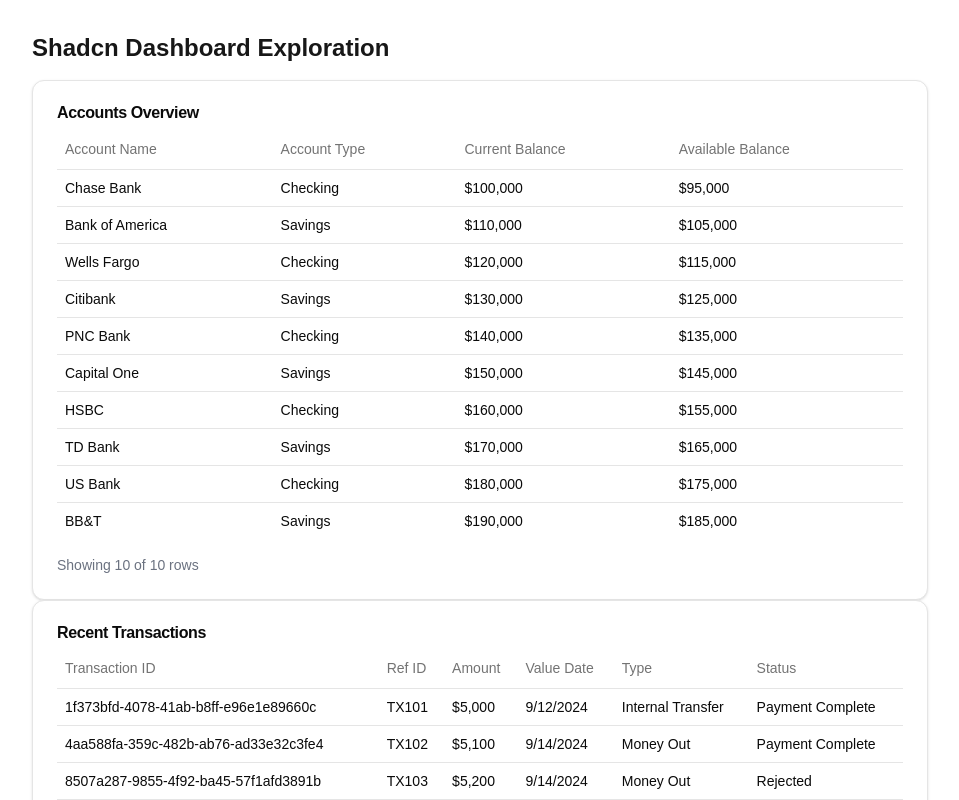
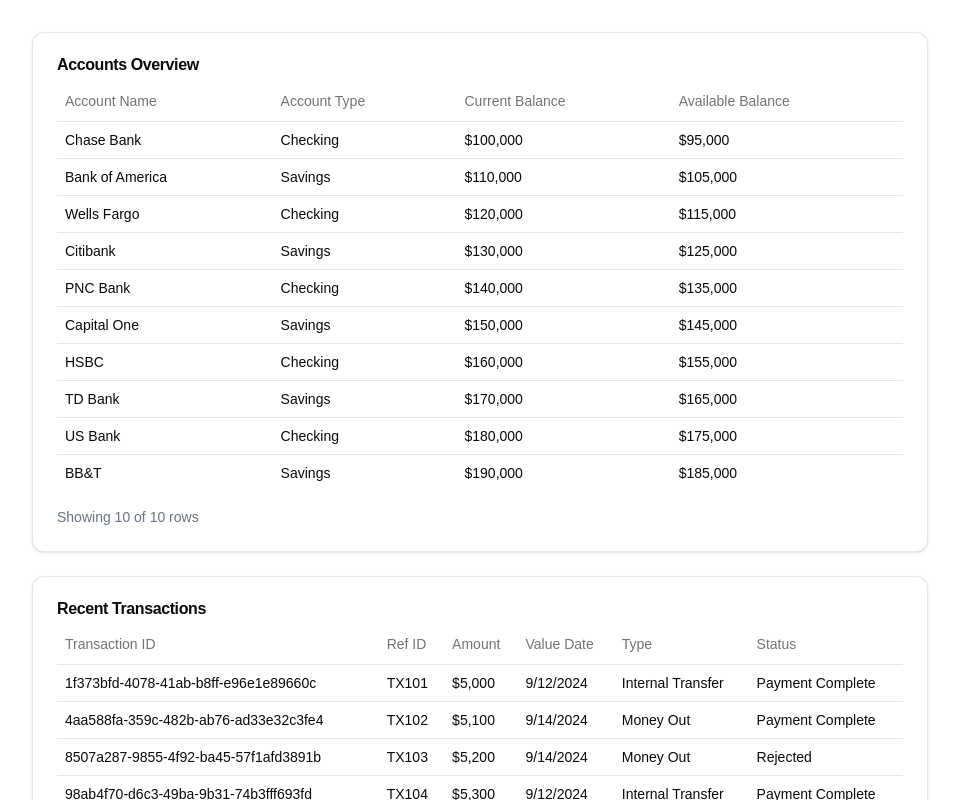
Before and after one commit to jonbrick/shacn-dashboard-exploration, a Next.js app: page / in a window 1280 px wide. Shown: the top 800 px of the page, without its empty margins (0-959 px from the left). Built offline with nearby package versions, Linux system fonts and the light colour scheme.

Commit message:
Added Dashboard Layout

```diff
--- a/src/app/page.tsx
+++ b/src/app/page.tsx
@@ -2,15 +2,15 @@
 import { Data } from "@/data/types";
 import { AccountCard } from "@/components/AccountCard";
 import { TransactionCard } from "@/components/TransactionsCard";
+import { DashboardLayout } from "@/components/DashboardLayout";
 
 export default function Home() {
   const appData: Data = data;
 
   return (
-    <main className="p-8">
-      <h1 className="text-2xl font-bold mb-4">Shadcn Dashboard Exploration</h1>
+    <DashboardLayout>
       <AccountCard accounts={appData.accounts} />
       <TransactionCard transactions={appData.transactions} />
-    </main>
+    </DashboardLayout>
   );
 }
--- /dev/null
+++ b/src/components/DashboardLayout.tsx
@@ -0,0 +1,13 @@
+import React from "react";
+
+interface DashboardLayoutProps {
+  children: React.ReactNode;
+}
+
+export function DashboardLayout({ children }: DashboardLayoutProps) {
+  return (
+    <div className="min-h-screen p-8 bg-background">
+      <div className="space-y-6">{children}</div>
+    </div>
+  );
+}
```
